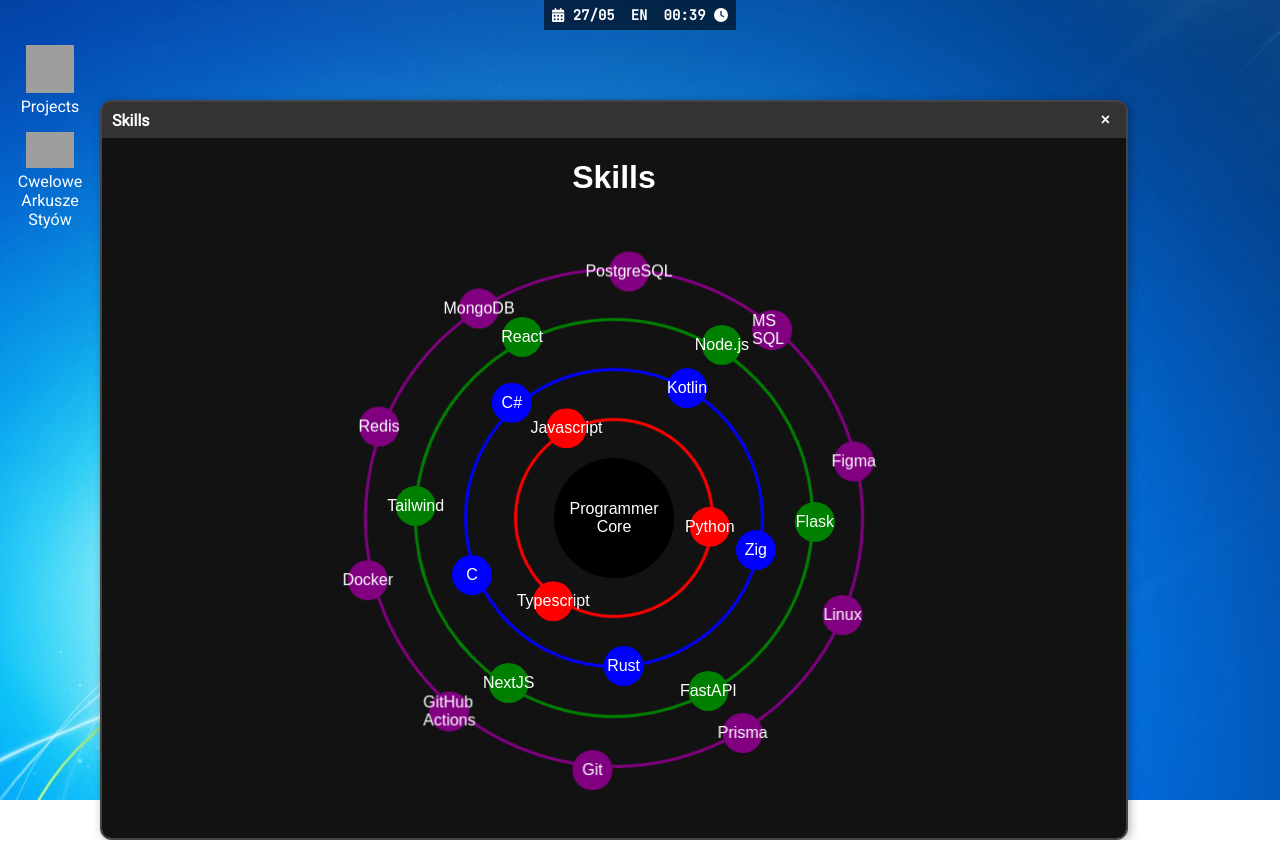
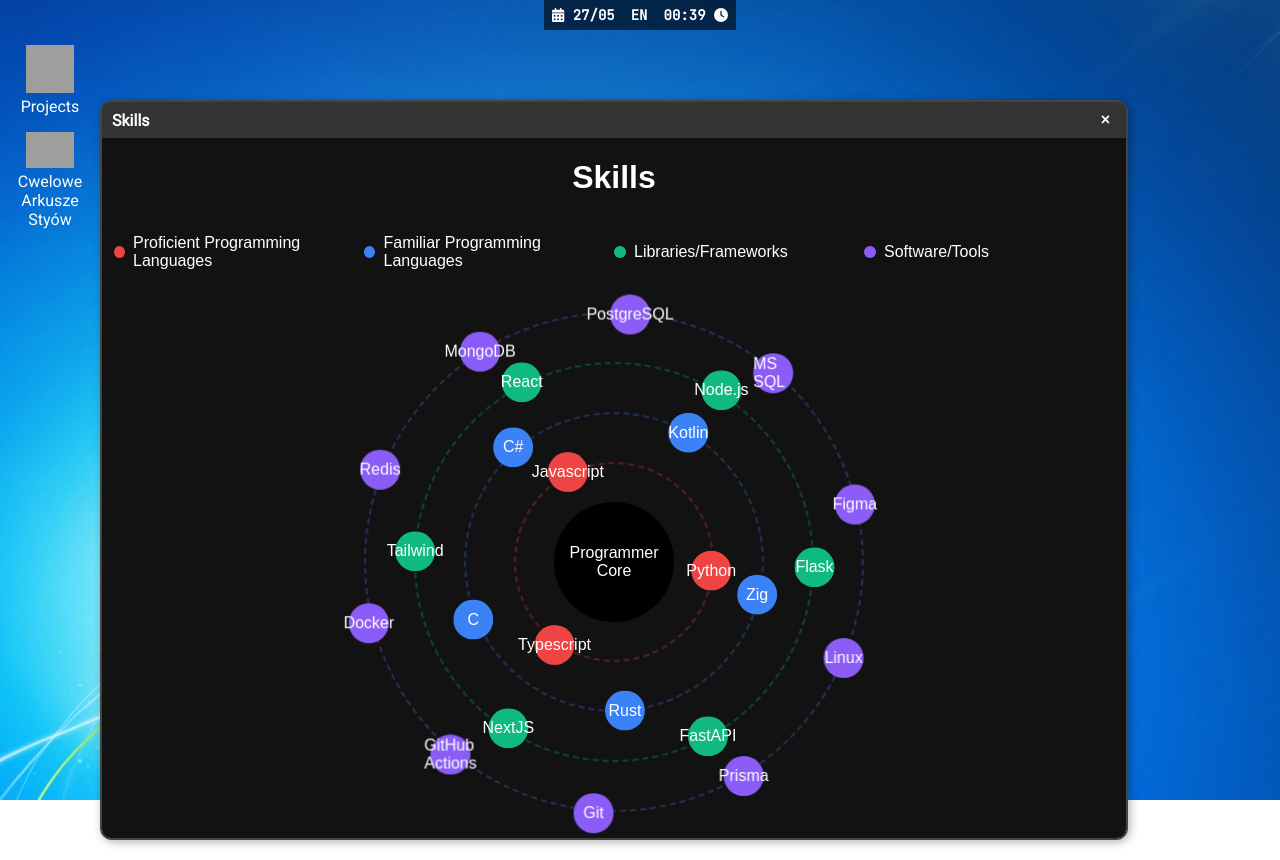
Before and after one commit to Qlesuga/portoflio, an Astro site: page / in a window 1280 px wide. Built offline with nearby package versions, Linux system fonts and the light colour scheme; Astro itself is replaced by a stand-in of ours; grey boxes are pictures that could not be loaded.

Commit message:
add opacity to the orbin

```diff
--- a/src/components/SkillsPage.tsx
+++ b/src/components/SkillsPage.tsx
@@ -10,25 +10,25 @@ interface Circle {
 const Circles: Circle[] = [
   {
     title: "Proficient Programming Languages",
-    color: "red",
+    color: "239, 68, 68",
     radius: 100,
     skills: ["Typescript", "Javascript", "Python"],
   },
   {
     title: "Familiar Programming Languages",
-    color: "blue",
+    color: "59, 130, 246",
     radius: 150,
     skills: ["C", "C#", "Kotlin", "Zig", "Rust"],
   },
   {
     title: "Libraries/Frameworks",
-    color: "green",
+    color: "16, 185, 129",
     radius: 200,
     skills: ["React", "Node.js", "Flask", "FastAPI", "NextJS", "Tailwind"],
   },
   {
     title: "Software/Tools",
-    color: "purple",
+    color: "139, 92, 246",
     radius: 250,
     skills: [
       "Git",
@@ -70,6 +70,39 @@ export default function SkillsPage() {
       <h1 className="skills-title">Skills</h1>
       <div
         style={{
+          display: "flex",
+          flexDirection: "row",
+          justifyContent: "space-evenly",
+          alignItems: "center",
+        }}
+      >
+        {Circles.map((circle) => {
+          return (
+            <div
+              style={{
+                display: "flex",
+                flexDirection: "row",
+                alignItems: "center",
+                gap: 8,
+                width: 250,
+              }}
+              key={circle.title}
+            >
+              <div
+                className="ball"
+                style={{
+                  width: 12,
+                  height: 12,
+                  background: `rgb(${circle.color})`,
+                }}
+              />
+              <p>{circle.title}</p>
+            </div>
+          );
+        })}
+      </div>
+      <div
+        style={{
           width: 600,
           height: 600,
           display: "flex",
@@ -87,7 +120,7 @@ export default function SkillsPage() {
               style={{
                 height: circle.radius * 2,
                 width: circle.radius * 2,
-                border: `3px ${circle.color} solid`,
+                border: `2px rgba(${circle.color},0.3) dashed`,
                 boxSizing: "border-box",
                 position: "absolute",
                 animation: `${i % 2 == 0 ? "spin-reverse" : "spin"} ${rotationSpeed}s linear infinite`,
@@ -109,7 +142,7 @@ export default function SkillsPage() {
                       top: y - 20,
                       width: 40,
                       height: 40,
-                      backgroundColor: circle.color,
+                      backgroundColor: `rgb(${circle.color})`,
                       display: "flex",
                       justifyContent: "center",
                       alignItems: "center",
```
